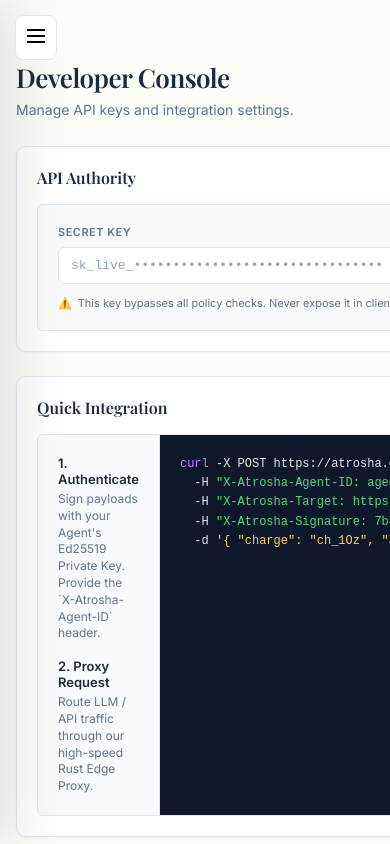
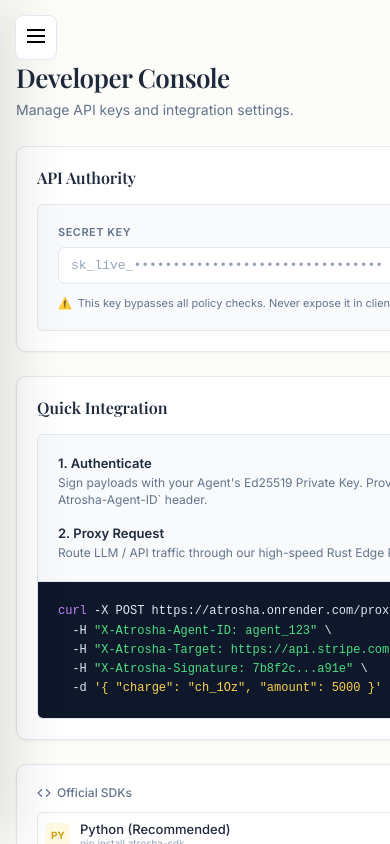
Before and after one commit to kash002001/atrosha-optimized, a Next.js app in the folder Atrosha/dashboard/: page /developers in a window 390 px wide. Built offline with nearby package versions, Linux system fonts and the light colour scheme; a web font is replaced by a local one.

Commit message:
style: fix mobile layout on settings, developers, rules, and agents pages

```diff
--- a/Atrosha/dashboard/src/app/agents/AgentsClient.tsx
+++ b/Atrosha/dashboard/src/app/agents/AgentsClient.tsx
@@ -113,7 +113,7 @@ export default function AgentsClient({ agents }: AgentsClientProps) {
             {showNewAgent && (
                 <div className="chart-card" style={{ marginBottom: 20, border: "1px solid var(--primary)" }}>
                     <h4 style={{ marginTop: 0 }}>Register New Agent</h4>
-                    <div style={{ display: "flex", gap: 10 }}>
+                    <div style={{ display: "flex", flexWrap: "wrap", gap: 10 }}>
                         <input
                             value={newName}
                             onChange={e => setNewName(e.target.value)}
--- a/Atrosha/dashboard/src/app/developers/page.tsx
+++ b/Atrosha/dashboard/src/app/developers/page.tsx
@@ -45,7 +45,7 @@ export default function DevelopersPage() {
 
             </div>
 
-            <div style={{ display: "grid", gridTemplateColumns: "2fr 1fr", gap: 24 }}>
+            <div className="dev-grid">
                 {/* Left Column */}
                 <div style={{ display: "flex", flexDirection: "column", gap: 24 }}>
 
@@ -123,8 +123,8 @@ export default function DevelopersPage() {
                     {/* Integration Guide */}
                     <div className="chart-card">
                         <h3>Quick Integration</h3>
-                        <div style={{ display: "flex", border: "1px solid var(--border)", borderRadius: "var(--radius-sm)", overflow: "hidden" }}>
-                            <div style={{ width: "35%", background: "var(--bg-secondary)", padding: 20, borderRight: "1px solid var(--border)" }}>
+                        <div className="quick-integration-card">
+                            <div className="quick-integration-left">
                                 <div style={{ marginBottom: 16 }}>
                                     <h4 style={{ fontSize: 13, fontWeight: 600, marginBottom: 4 }}>1. Authenticate</h4>
                                     <p style={{ fontSize: 12, color: "var(--text-muted)", lineHeight: 1.4 }}>Sign payloads with your Agent's Ed25519 Private Key. Provide the `X-Atrosha-Agent-ID` header.</p>
@@ -134,7 +134,7 @@ export default function DevelopersPage() {
                                     <p style={{ fontSize: 12, color: "var(--text-muted)", lineHeight: 1.4 }}>Route LLM / API traffic through our high-speed Rust Edge Proxy.</p>
                                 </div>
                             </div>
-                            <div style={{ flex: 1, background: "#0F172A", padding: 20, position: "relative" }}>
+                            <div className="quick-integration-right">
                                 <button
                                     onClick={() => copyToClipboard(`curl -X POST https://proxy.atrosha.com/v1/chat/completions ...`)}
                                     style={{ position: "absolute", top: 12, right: 12, background: "rgba(255,255,255,0.1)", border: "none", padding: 6, borderRadius: 4, cursor: "pointer", color: "#fff" }}
--- a/Atrosha/dashboard/src/app/globals.css
+++ b/Atrosha/dashboard/src/app/globals.css
@@ -414,6 +414,46 @@ a {
   border: 1px solid var(--border);
 }
 
+/* responsive page layouts */
+.dev-grid {
+  display: grid;
+  grid-template-columns: 2fr 1fr;
+  gap: 24px;
+}
+
+.quick-integration-card {
+  display: flex;
+  border: 1px solid var(--border);
+  border-radius: var(--radius-sm);
+  overflow: hidden;
+}
+
+.quick-integration-left {
+  width: 35%;
+  background: var(--bg-secondary);
+  padding: 20px;
+  border-right: 1px solid var(--border);
+}
+
+.quick-integration-right {
+  flex: 1;
+  background: #0F172A;
+  padding: 20px;
+  position: relative;
+}
+
+.profile-card-layout {
+  display: flex;
+  gap: 24px;
+  align-items: flex-start;
+}
+
+.profile-details-grid {
+  display: grid;
+  grid-template-columns: 1fr 1fr;
+  gap: 16px;
+}
+
 /* policy cards */
 .policies-grid {
   display: grid;
@@ -448,6 +488,28 @@ a {
     display: block;
     overflow-x: auto;
     white-space: nowrap;
+  }
+
+  .dev-grid {
+    grid-template-columns: 1fr;
+  }
+
+  .quick-integration-card {
+    flex-direction: column;
+  }
+
+  .quick-integration-left {
+    width: 100%;
+    border-right: none;
+    border-bottom: 1px solid var(--border);
+  }
+
+  .profile-details-grid {
+    grid-template-columns: 1fr;
+  }
+
+  .profile-card-layout {
+    flex-direction: column;
   }
 }
 
--- a/Atrosha/dashboard/src/app/rules/RulesClient.tsx
+++ b/Atrosha/dashboard/src/app/rules/RulesClient.tsx
@@ -94,7 +94,7 @@ export default function RulesClient({ rules }: RulesClientProps) {
                     <Sparkles size={16} style={{ color: "var(--primary)" }} />
                     Rule Composer
                 </h3>
-                <div style={{ display: "flex", gap: 12, marginBottom: preview ? 16 : 0 }}>
+                <div style={{ display: "flex", flexWrap: "wrap", gap: 12, marginBottom: preview ? 16 : 0 }}>
                     <textarea
                         value={input}
                         onChange={(e) => setInput(e.target.value)}
@@ -129,7 +129,7 @@ export default function RulesClient({ rules }: RulesClientProps) {
                 </div>
 
                 {preview && (
-                    <div style={{ display: "flex", gap: 12, alignItems: "flex-start" }}>
+                    <div style={{ display: "flex", flexWrap: "wrap", gap: 12, alignItems: "flex-start" }}>
                         <pre style={{
                             flex: 1,
                             background: "var(--bg)",
--- a/Atrosha/dashboard/src/app/settings/page.tsx
+++ b/Atrosha/dashboard/src/app/settings/page.tsx
@@ -34,7 +34,7 @@ export default async function SettingsPage() {
                 {/* Profile Section */}
                 <div className="chart-card">
                     <h3>Personal Profile</h3>
-                    <div style={{ display: "flex", gap: 24, alignItems: "flex-start" }}>
+                    <div className="profile-card-layout">
                         <div style={{
                             width: 64, height: 64,
                             background: "var(--primary)",
@@ -47,7 +47,7 @@ export default async function SettingsPage() {
                             {initials}
                         </div>
                         <div style={{ flex: 1, display: "grid", gap: 16 }}>
-                            <div style={{ display: "grid", gridTemplateColumns: "1fr 1fr", gap: 16 }}>
+                            <div className="profile-details-grid">
                                 <div>
                                     <label style={{ fontSize: 11, fontWeight: 600, color: "var(--text-muted)", textTransform: "uppercase", letterSpacing: "0.5px", marginBottom: 6, display: "block" }}>Email</label>
                                     <div style={{ display: "flex", alignItems: "center", gap: 8, fontSize: 13, color: "var(--text)", padding: "8px 0", borderBottom: "1px solid var(--border)" }}>
```
